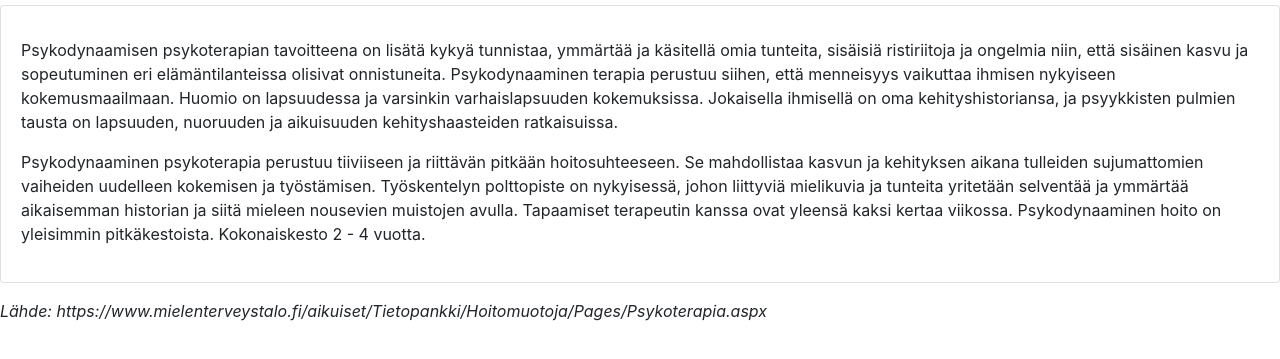
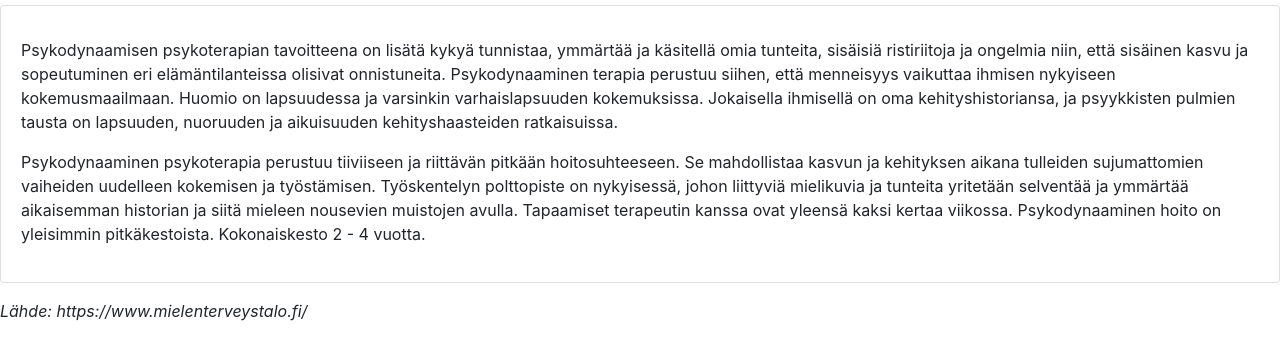
Before and after one commit to chilpura/terapiabotti, a plain HTML site: page psykodynaaminenterapia.html in a window 1280 px wide. Shown: the part 67-426 px from the top of the page. Drawn offline with nearby package versions, Linux system fonts and the light colour scheme.

Commit message:
Update psykodynaaminenterapia.html

```diff
--- a/psykodynaaminenterapia.html
+++ b/psykodynaaminenterapia.html
@@ -24,7 +24,7 @@
         </div>
       </div>
       <div>
-        <p><em>Lähde: https://www.mielenterveystalo.fi/aikuiset/Tietopankki/Hoitomuotoja/Pages/Psykoterapia.aspx</em></p>
+        <p><em>Lähde: https://www.mielenterveystalo.fi/</em></p>
       </div>
     </div> <!-- row-->
   </main>
```
